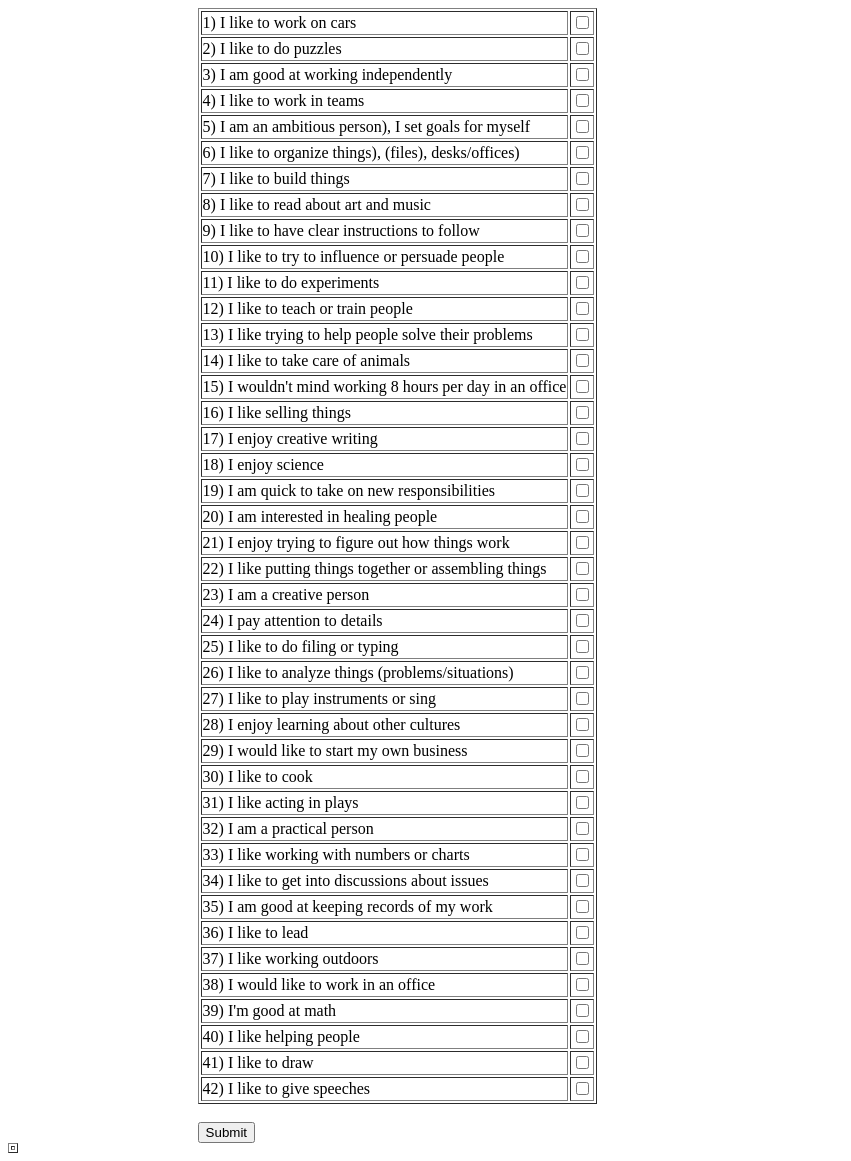
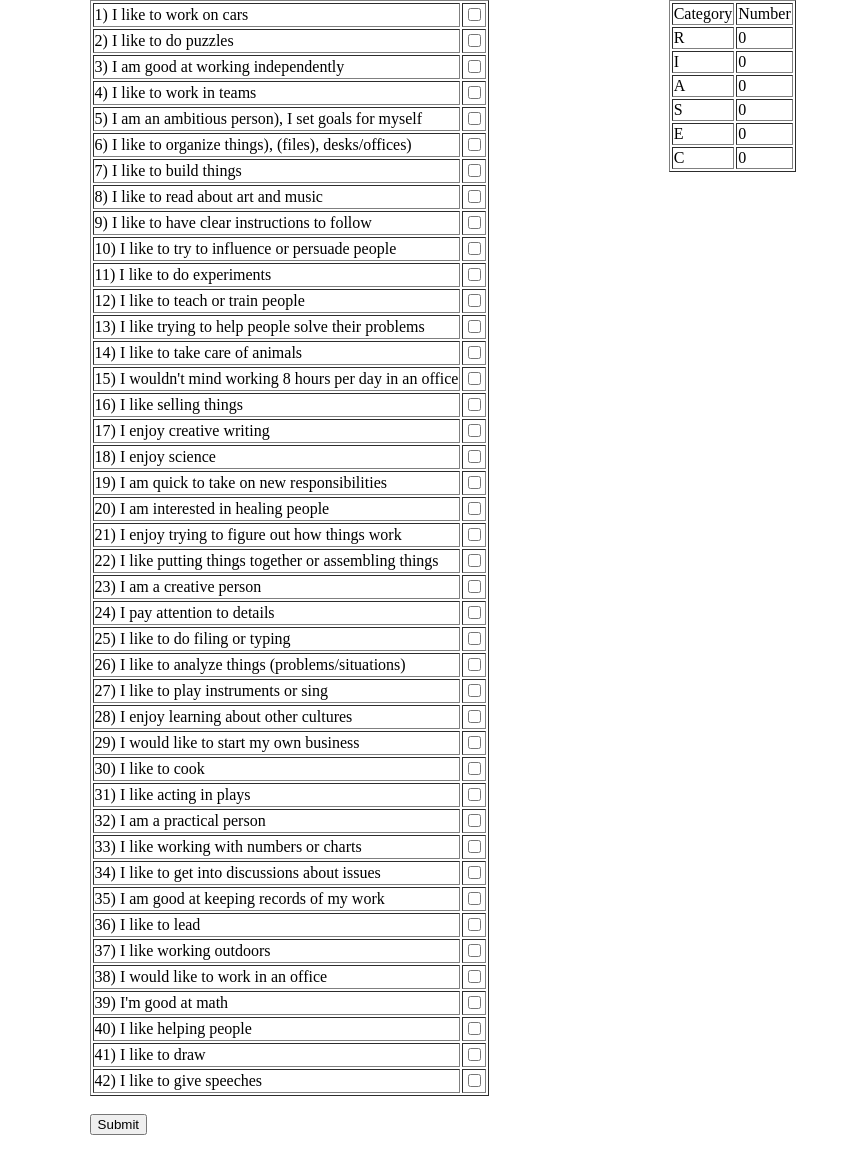
Before and after one commit to ming0520/RIASEC1, a PHP site: page / in a window 1280 px wide. Shown: the whole page, without its empty margins (0-851 px from the left). After the commit the page ends 1135 px from the top, so only its background shows below. Run offline with PHP 8.4, Linux system fonts and the light colour scheme.

Commit message:
Update style.css, process.inc.php, index.php

```diff
--- a/css/style.css
+++ b/css/style.css
@@ -1,7 +1,17 @@
-body {}
+body {
+    float: left;
+}
 
 .container {
-    margin-left: auto;
-    margin-right: auto;
+    margin: auto;
     width: 70%;
 }
+
+.control {
+    float: left;
+}
+
+.col {
+    margin: auto 10%;
+    float: left;
+}
--- a/include/process.inc.php
+++ b/include/process.inc.php
@@ -30,13 +30,6 @@ if (isset($_POST["submit"])) {
                     break;
             }
         }
-
-        $r_count =
-        $i_count =
-        $a_count =
-        $s_count =
-        $e_count =
-        $c_count = 0;
     }
 } else  {
     // do get
--- a/index.php
+++ b/index.php
@@ -12,8 +12,8 @@
     <link rel="stylesheet" href="css/style.css">
     <title>RIASEC</title>
 </head>
-<body>
-    <div class="container">
+<body class="container">
+    <div class="col">
         <form action="<?php echo $_SERVER['PHP_SELF']; ?>" method="post">
             <div id="question-list">
                 <table border="1">
@@ -37,12 +37,50 @@
         </form>
     </div>
 
-    <div id="result">
+    <div id="result" class="col">
         <table border="1">
-            <tr>
-                <td></td>
-            </tr>
+            <thead>
+                <tr>
+                    <td>Category</td>
+                    <td>Number</td>
+                </tr>
+            </thead>
+            <tbody>
+                <tr>
+                    <td>R</td>
+                    <td><?php echo $r_count ?></td>
+                </tr>
+                <tr>
+                    <td>I</td>
+                    <td><?php echo $i_count ?></td>
+                </tr>
+                <tr>
+                    <td>A</td>
+                    <td><?php echo $a_count ?></td>
+                </tr>
+                <tr>
+                    <td>S</td>
+                    <td><?php echo $s_count ?></td>
+                </tr>
+                <tr>
+                    <td>E</td>
+                    <td><?php echo $e_count ?></td>
+                </tr>
+                <tr>
+                    <td>C</td>
+                    <td><?php echo $c_count ?></td>
+                </tr>
+            </tbody>
         </table>
     </div>
 </body>
 </html>
+
+<?php
+
+$r_count =
+    $i_count =
+    $a_count =
+    $s_count =
+    $e_count =
+    $c_count = 0;
```
